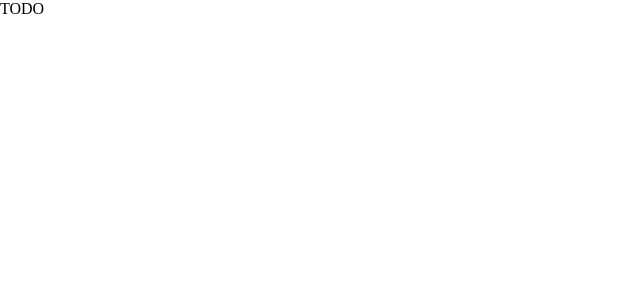
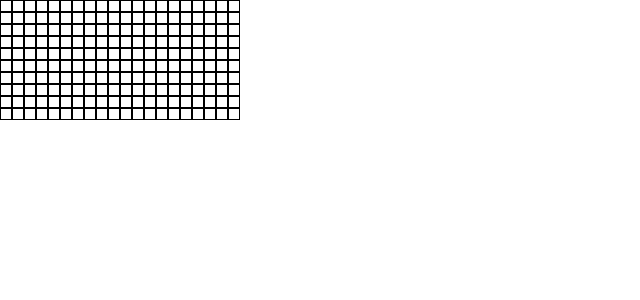
Before and after one commit to theo-seb/react-game-of-life, a React (Create React App) app: page / in a window 1280 px wide. Shown: the top 300 px of the page, without its empty margins (0-640 px from the left). Built offline with nearby package versions, Linux system fonts and the light colour scheme.

Commit message:
draw basic grid based on number of columns & rows

```diff
--- a/src/App.js
+++ b/src/App.js
@@ -1,7 +1,31 @@
+import {useState} from 'react';
+
+const COLUMNS = 20;
+const ROWS = 10;
+
 function App() {
+  const emptyGrid = Array(ROWS).fill().map((x) => Array(COLUMNS).fill(0));
+  const [grid, setGrid] = useState(emptyGrid);
+
   return (
     <div>
-      TODO
+      {
+        grid.map((row, i) => (
+          <div key={i} style={{
+            display: 'flex',
+            flexDirection: 'row',
+          }}>{
+            row.map((cell, j) => (
+              <div key={`${i}-${j}`} style={{
+                backgroundColor: cell ? 'black': 'white',
+                border: '1px black solid',
+                height: '10px',
+                width: '10px',
+              }} />
+            ))
+          }</div>)
+        )
+      }
     </div>
   );
 }
```
